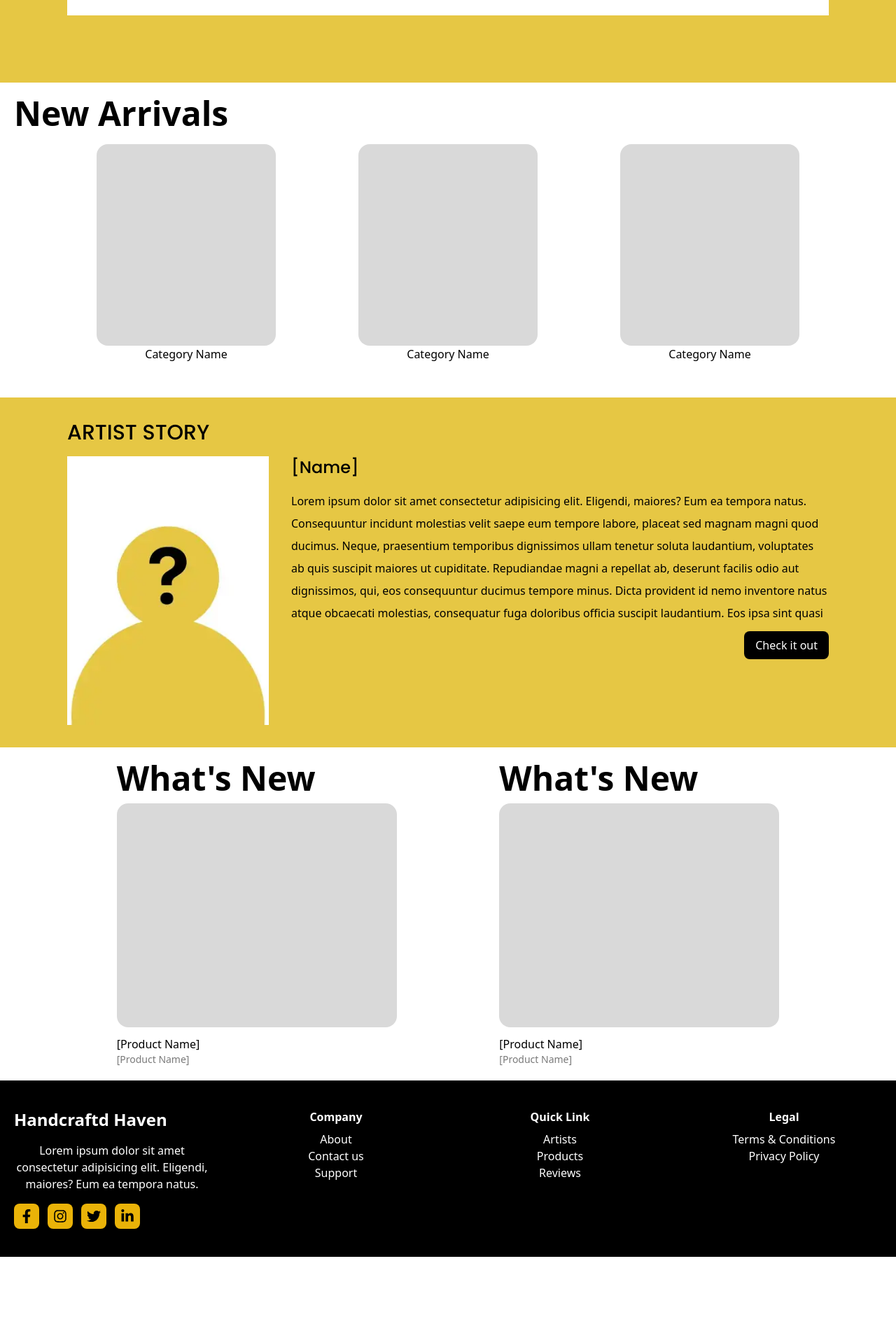
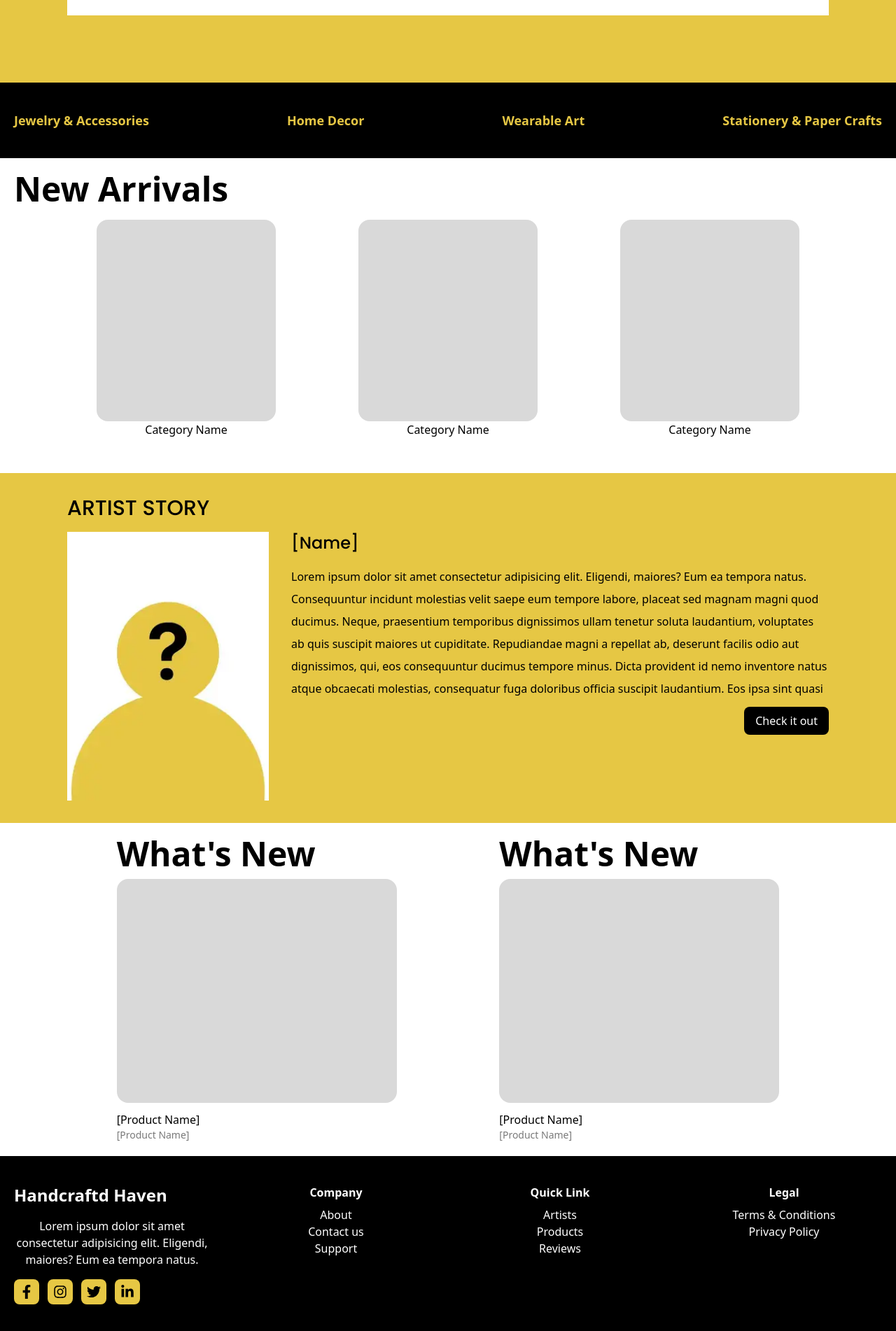
Before and after one commit to gyanqui/Handcrafted-Haven, a Next.js app: page / in a window 1280 px wide. Shown: the part 882-2784 px from the top of the page at 70% size. Before the commit the page ends 2678 px from the top, so only its background shows below. Built offline with nearby package versions, Linux system fonts and the light colour scheme.

Commit message:
Complete Categories Section banner

```diff
--- a/src/app/page.tsx
+++ b/src/app/page.tsx
@@ -6,11 +6,14 @@ import {
   NewPopularCard
 } from "@/app/ui/home/PromotionComponents";
 import Footer from "./ui/home/footer"
+import CategoriesSection from "./ui/home/categoriesSection"
+
 
 export default function Home() {
   return (
     <>
       <HeroSection />
+      <div><CategoriesSection/></div>
       <div className="p-5 bg-white md:h-96 lg:h-[450px]">
         <Heading content="New Arrivals" />
         <div className="flex justify-evenly my-5">
--- /dev/null
+++ b/src/app/ui/home/categoriesSection.tsx
@@ -0,0 +1,26 @@
+import Link from 'next/link';
+
+const CategoriesSection = () => {
+  return (
+    <section className="bg-black py-10">
+      <div className="container mx-auto px-5">
+        <div className="flex justify-between items-center">
+          <Link href="/jewelry-accessories">
+            <p className="text-custom-yellow font-bold text-lg hover:underline cursor-pointer">Jewelry & Accessories</p>
+          </Link>
+          <Link href="/home-decor">
+            <p className="text-custom-yellow font-bold text-lg hover:underline cursor-pointer">Home Decor</p>
+          </Link>
+          <Link href="/wearable-art">
+            <p className="text-custom-yellow font-bold text-lg hover:underline cursor-pointer">Wearable Art</p>
+          </Link>
+          <Link href="/stationery-paper-crafts">
+            <p className="text-custom-yellow font-bold text-lg hover:underline cursor-pointer">Stationery & Paper Crafts</p>
+          </Link>
+        </div>
+      </div>
+    </section>
+  );
+};
+
+export default CategoriesSection;
--- a/src/app/ui/home/footer.tsx
+++ b/src/app/ui/home/footer.tsx
@@ -9,10 +9,10 @@ const Footer = () => {
           <h2 className="text-2xl font-bold mb-4">Handcraftd Haven</h2>
           <p>Lorem ipsum dolor sit amet consectetur adipisicing elit. Eligendi, maiores? Eum ea tempora natus.</p>
           <div className="flex mt-4">
-            <Link href="https://facebook.com"><p className="p-2 bg-yellow-500 rounded-lg mr-3"><FaFacebookF className="text-xl text-black" /></p></Link>
-            <Link href="https://instagram.com"><p className="p-2 bg-yellow-500 rounded-lg mr-3"><FaInstagram className="text-xl text-black" /></p></Link>
-            <Link href="https://twitter.com"><p className="p-2 bg-yellow-500 rounded-lg mr-3"><FaTwitter className="text-xl text-black" /></p></Link>
-            <Link href="https://linkedin.com"><p className="p-2 bg-yellow-500 rounded-lg mr-3"><FaLinkedinIn className="text-xl text-black" /></p></Link>
+            <Link href="https://facebook.com"><p className="p-2 bg-custom-yellow rounded-lg mr-3"><FaFacebookF className="text-xl text-black" /></p></Link>
+            <Link href="https://instagram.com"><p className="p-2 bg-custom-yellow rounded-lg mr-3"><FaInstagram className="text-xl text-black" /></p></Link>
+            <Link href="https://twitter.com"><p className="p-2 bg-custom-yellow rounded-lg mr-3"><FaTwitter className="text-xl text-black" /></p></Link>
+            <Link href="https://linkedin.com"><p className="p-2 bg-custom-yellow rounded-lg mr-3"><FaLinkedinIn className="text-xl text-black" /></p></Link>
           </div>
 
 
```
